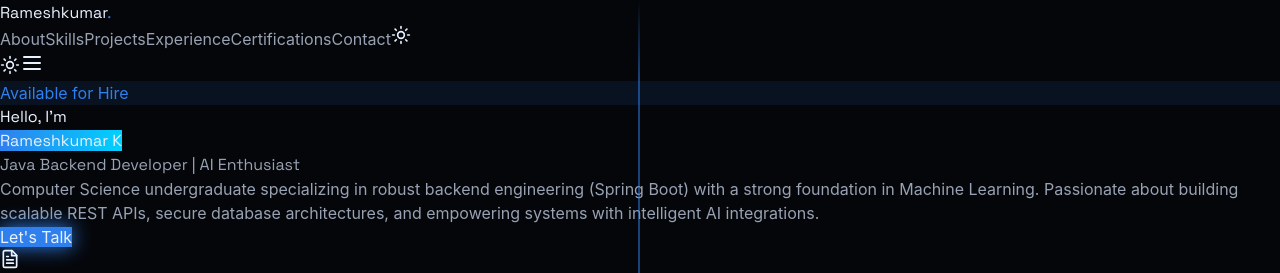
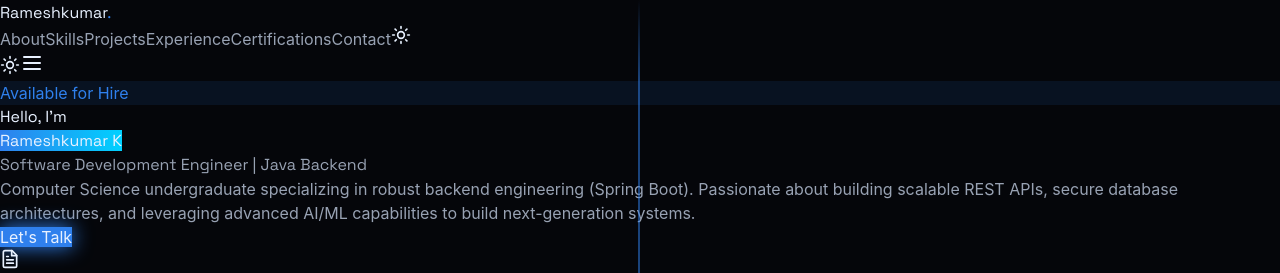
Before and after one commit to rameshkumark24/My-Portfolio, a React (Vite) app: page / in a window 1280 px wide. Shown: the top 273 px of the page. Built offline with nearby package versions, Linux system fonts and the light colour scheme; the HTML template or start-up script is replaced by a standard one; a web font is replaced by a local one.

Commit message:
Modify resume role and tagline
Updated role and tagline in RESUME_DATA to reflect current position and skills.

```diff
--- a/src/App.jsx
+++ b/src/App.jsx
@@ -29,8 +29,8 @@ import {
 // --- DATA FROM RESUME ---
 const RESUME_DATA = {
   name: "Rameshkumar K",
-  role: "Java Backend Developer | AI Enthusiast",
-  tagline: "Computer Science undergraduate specializing in robust backend engineering (Spring Boot) with a strong foundation in Machine Learning. Passionate about building scalable REST APIs, secure database architectures, and empowering systems with intelligent AI integrations.",
+  role: "Software Development Engineer | Java Backend",
+  tagline: "Computer Science undergraduate specializing in robust backend engineering (Spring Boot). Passionate about building scalable REST APIs, secure database architectures, and leveraging advanced AI/ML capabilities to build next-generation systems.",
   email: "rameshkumaroff@gmail.com",
   profileImage: "https://i.ibb.co/jvVWGRTv/Whats-App-Image-2025-12-06-at-3-21-53-PM.jpg",
   resumeLink: "https://drive.google.com/drive/folders/1JBDQXGWWhgc7Q3D0EZZ9gQKw_pZHBJ_y",
```
